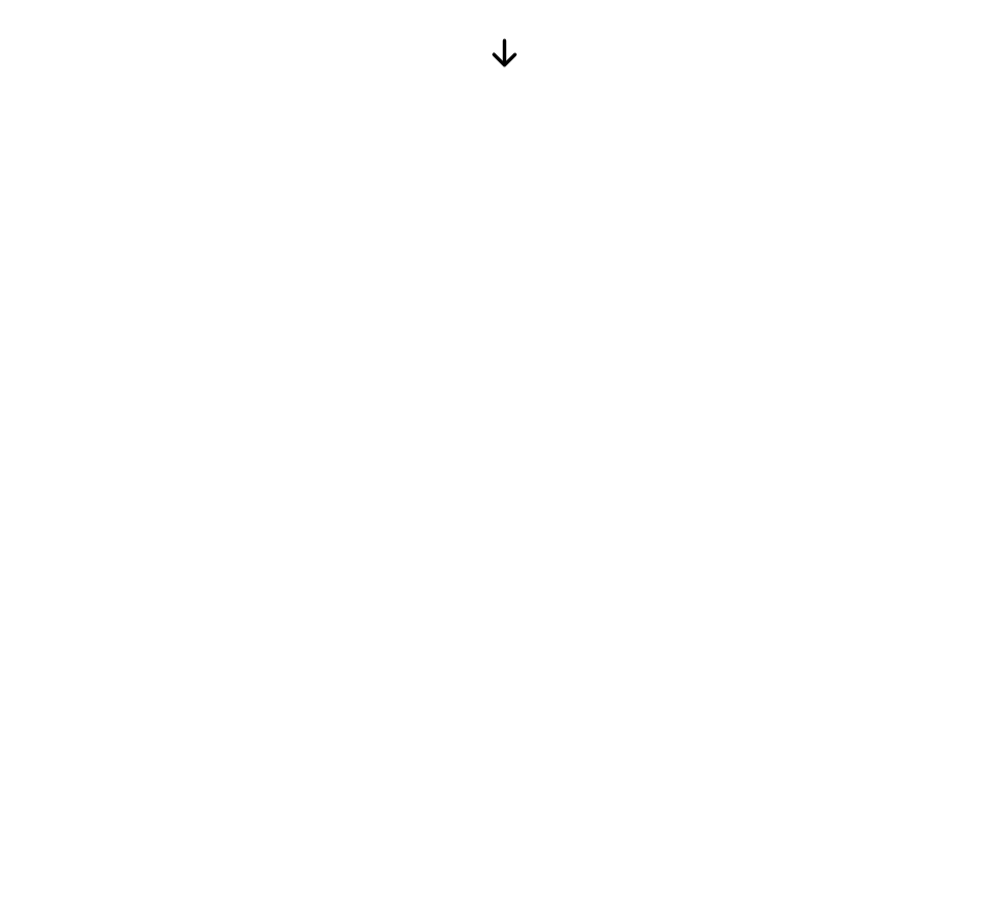
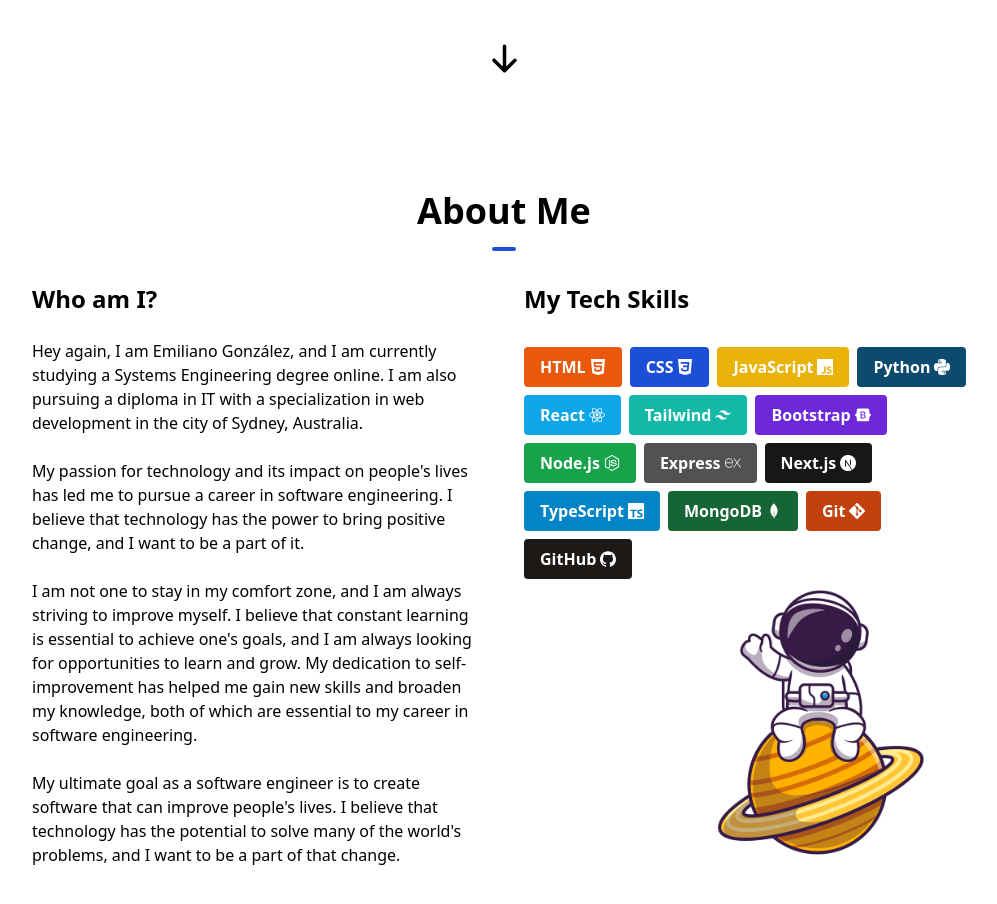
Before and after one commit to EmmGlezz/Personal_Portfolio, a Next.js app: page / in a window 1280 px wide. Shown: the part 760-1664 px from the top of the page, without its empty margins (136-1133 px from the left). Before the commit the page ends 839 px from the top, so only its background shows below. Built offline with nearby package versions, Linux system fonts and the light colour scheme.

Commit message:
About Section v1.0

```diff
--- a/app/page.tsx
+++ b/app/page.tsx
@@ -1,9 +1,11 @@
 import HeroSection from "@/components/HeroSection"
+import AboutSection from "@/components/AboutSection"
 
 export default function Home() {
   return (
    <main className="mx-auto max-w-3xl px-4 sm:px-6 md:max-w-5xl">
     <HeroSection />
+    <AboutSection />
    </main>
   )
 }
--- /dev/null
+++ b/components/AboutSection.tsx
@@ -0,0 +1,134 @@
+import React from 'react'
+import {SiHtml5, SiCss3, SiJavascript, SiPython, SiReact, SiTailwindcss, SiBootstrap, SiNodedotjs, SiExpress, SiNextdotjs, SiTypescript, SiMongodb, SiGit, SiGithub} from 'react-icons/si'
+import Image from 'next/image'
+
+const skills = [
+    {
+        skill: 'HTML',
+        icon: <SiHtml5 />,
+        color: 'bg-orange-600'
+    },
+    {
+        skill: 'CSS',
+        icon: <SiCss3 />,
+        color: 'bg-blue-700'
+    },
+    {
+        skill: 'JavaScript',
+        icon: <SiJavascript />,
+        color: 'bg-yellow-500'
+    },
+    {
+        skill: 'Python',
+        icon: <SiPython />,
+        color: 'bg-sky-900'
+    },
+    {
+        skill: 'React',
+        icon: <SiReact />,
+        color: 'bg-sky-500'
+    },
+    {
+        skill: 'Tailwind',
+        icon: <SiTailwindcss />,
+        color: 'bg-teal-500'
+    },
+    {
+        skill: 'Bootstrap',
+        icon: <SiBootstrap />,
+        color: 'bg-violet-700'
+    },
+    {
+        skill: 'Node.js',
+        icon: <SiNodedotjs />,
+        color: 'bg-green-600'
+    },
+    {
+        skill: 'Express',
+        icon: <SiExpress />,
+        color: 'bg-neutral-600'
+    },
+    {
+        skill: 'Next.js',
+        icon: <SiNextdotjs />,
+        color: 'bg-neutral-900'
+    },
+    {
+        skill: 'TypeScript',
+        icon: <SiTypescript />,
+        color: 'bg-sky-600'
+    },
+    {
+        skill: 'MongoDB',
+        icon: <SiMongodb />,
+        color: 'bg-green-800'
+    },
+    {
+        skill: 'Git',
+        icon: <SiGit />,
+        color: 'bg-orange-700'
+    },
+    {
+        skill: 'GitHub',
+        icon: <SiGithub />,
+        color: 'bg-stone-900'
+    },
+]
+
+const AboutSection = () => {
+  return (
+    <section id='about'>
+        <div className='my-12 pb-12 md:pt-16 md:pb-48'>
+            <h1 className='text-center font-bold text-4xl'>About Me
+            <hr className='w-6 h-1 mx-auto my-4 border-0 rounded bg-blue-700' />
+            </h1>
+            <div className='flex flex-col space-y-10 items-stretch justify-center align-top md:flex-row md:text-left md:p-4 md:space-y-0 md:space-x-10'>
+                <div className='md:w-1/2'>
+                    <h1 className='text-center text-2xl font-bold mb-6 md:text-left'>Who am I?</h1>
+                    <p>
+                        Hey again, I am Emiliano González, and I am currently studying a Systems Engineering degree online.
+                        I am also pursuing a diploma in IT with a specialization in web development in the city of Sydney, Australia.
+                    </p>
+                    <br />
+                    <p>
+                        My passion for technology and its impact on people's lives has led me to pursue a career in software engineering.
+                        I believe that technology has the power to bring positive change, and I want to be a part of it.
+                    </p>
+                    <br />
+                    {/* <p>
+                        I am an avid reader. Additionally, I like to work out to keep myself physically fit and mentally sharp.
+                        Lastly, coding is one of my hobbies, and I enjoy building new applications and exploring new programming languages.
+                    </p>
+                    <br /> */}
+                    <p>
+                        I am not one to stay in my comfort zone, and I am always striving to improve myself. I believe that constant learning is essential
+                        to achieve one's goals, and I am always looking for opportunities to learn and grow. My dedication to self-improvement has helped me
+                        gain new skills and broaden my knowledge, both of which are essential to my career in software engineering.
+                    </p>
+                    <br />
+                    <p>
+                        My ultimate goal as a software engineer is to create software that can improve people's lives. I believe that technology has the
+                        potential to solve many of the world's problems, and I want to be a part of that change.
+                    </p>
+                </div>
+                <div className='md:w-1/2'>
+                    <h1 className='text-center text-2xl font-bold mb-6 md:text-left'>My Tech Skills</h1>
+                    <div className='flex flex-wrap flex-row justify-center md:justify-start'>
+                        {skills.map((item, i) => {
+                            return (
+                                <div className={`${item.color} flex flex-row space-x-1 items-center px-4 py-2 mr-2 mt-2 text-white rounded font-semibold`}>
+                                    <p key={i}>{item.skill}</p>
+                                    {item.icon}
+                                </div>
+                            )
+                        })}
+                    </div>
+                    <Image className='hidden md:block md:relative md:bottom-4 md:left-32 md:z-0' src='/about.png' alt='about' width={325} height={325} />
+                </div>
+            </div>
+        </div>
+    </section>
+  )
+}
+
+export default AboutSection
```
Also changed, not shown: public/about.png (added).
